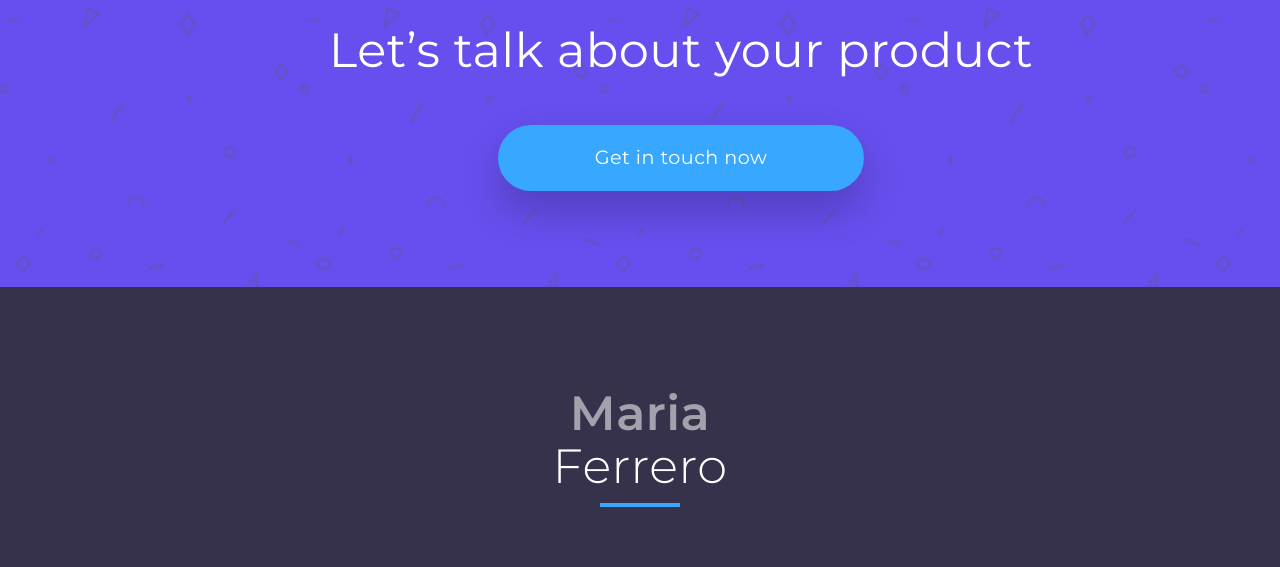
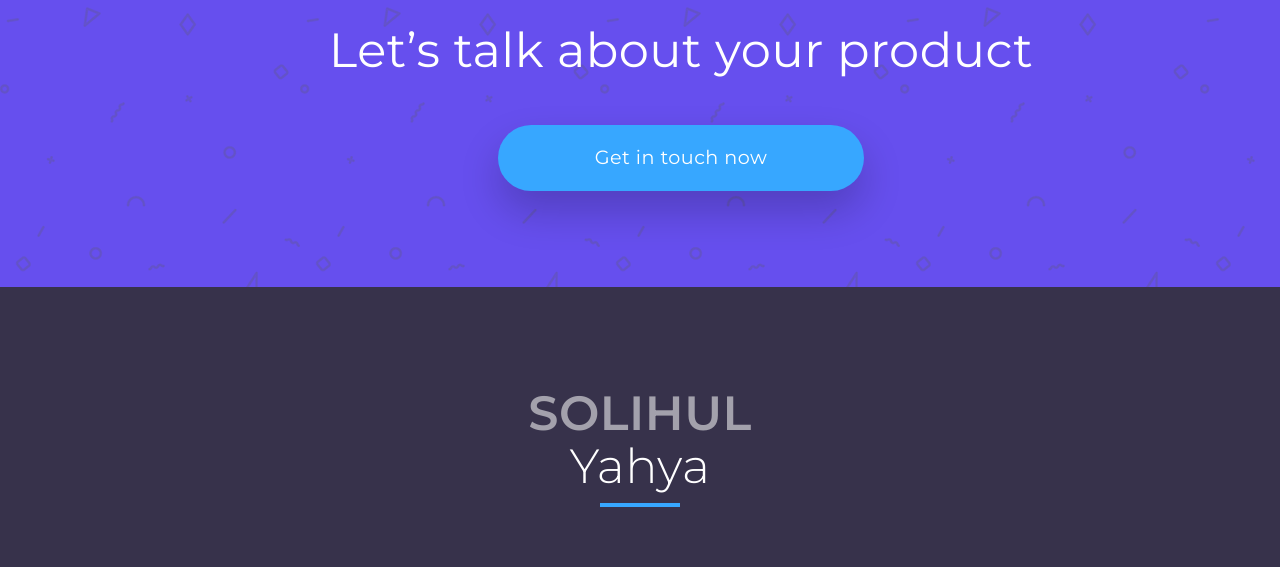
Before and after one commit to solihulyahya/website-testing, a plain HTML site: page index.html in a window 1280 px wide. Shown: the part 3128-3695 px from the top of the page. Drawn offline with nearby package versions, Linux system fonts and the light colour scheme; a script that the page names is missing.

Commit message:
Update index.html

```diff
--- a/index.html
+++ b/index.html
@@ -5,7 +5,7 @@
   <meta http-equiv="X-UA-Compatible" content="IE=edge">
   <meta name="viewport" content="width=device-width, initial-scale=1">
   <!-- The above 3 meta tags *must* come first in the head; any other head content must come *after* these tags -->
-  <title>One Page Portfolio</title>
+  <title>Contoh Web Portofolio by Yahya</title>
 
   <!-- Bootstrap -->
   <link href="css/bootstrap.min.css" rel="stylesheet">
@@ -241,7 +241,7 @@
         <div class="container-fluid">
           <div class="row footer">
             <div class="col-md-12 text-center">
-              <h1>Maria<br><span>Ferrero</span></h1>
+              <h1>SOLIHUL<br><span>Yahya</span></h1>
               <ul class="social-links">
                 <li><a href="#"><img src="assets/behance.png"></a></li>
                 <li><a href="#"><img src="assets/dribbble.png"></a></li>
```
